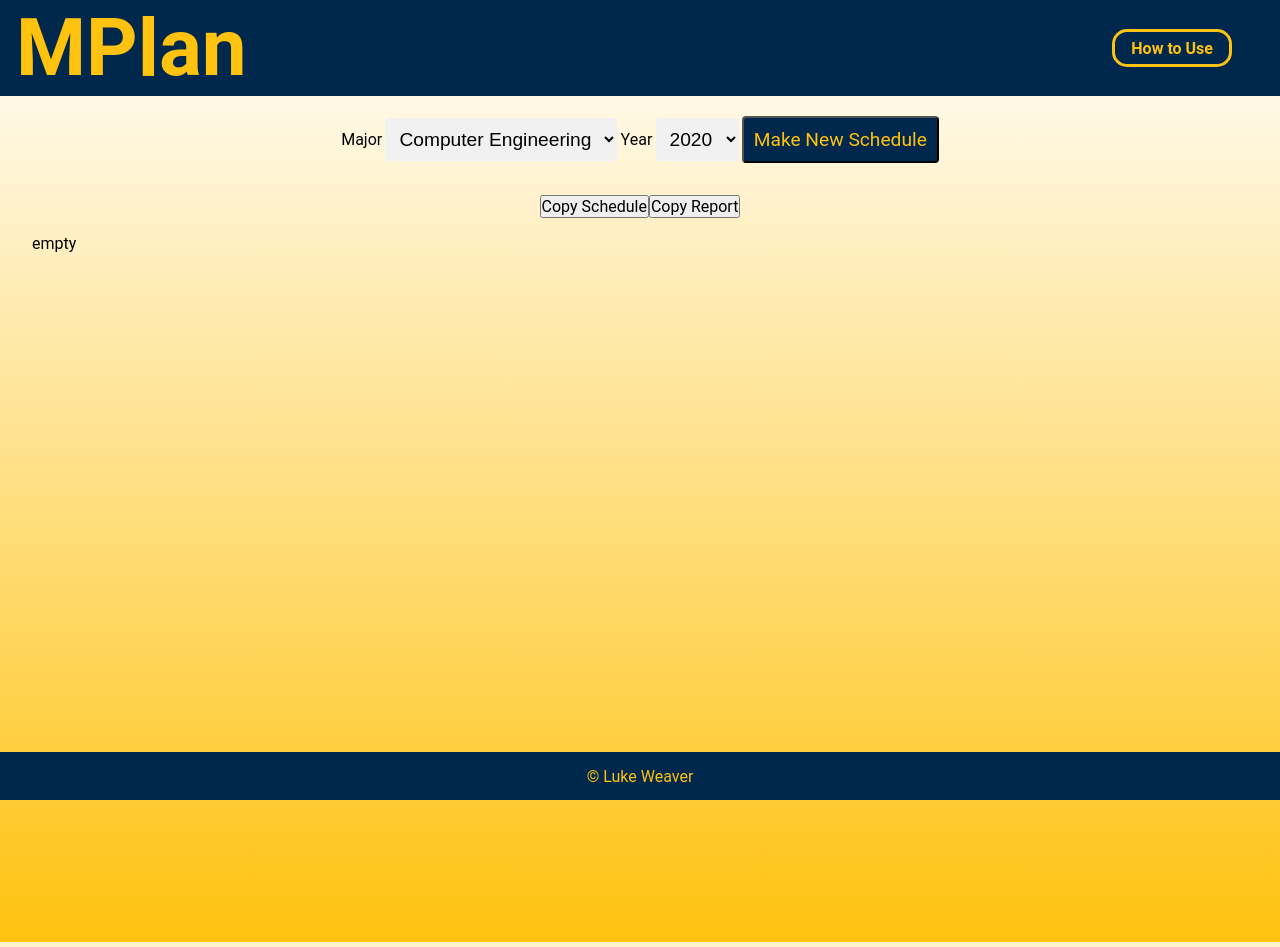
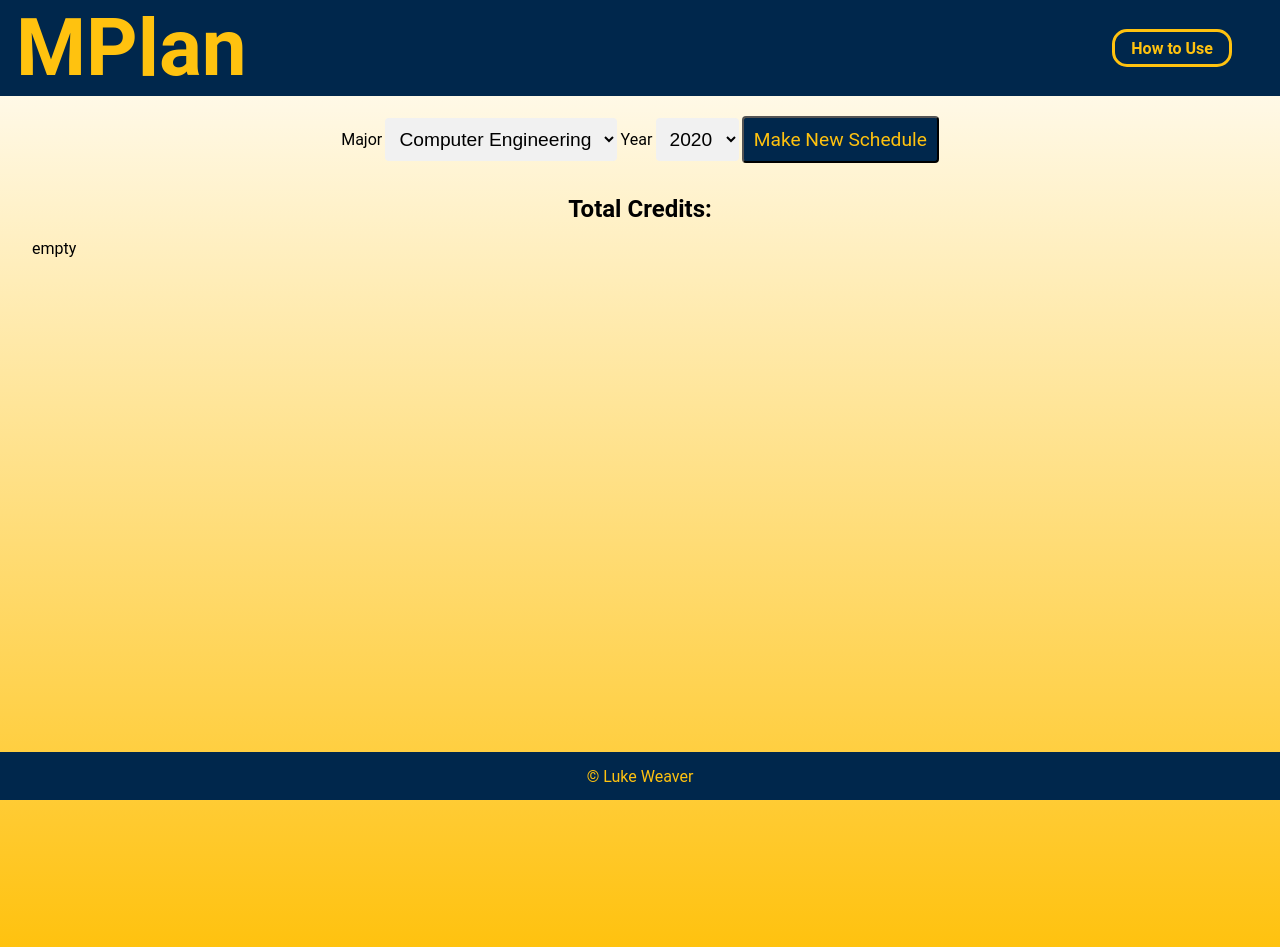
Before and after one commit to umich-4-year-planner/mplan-frontend, a React (Create React App) app: page / in a window 1280 px wide. Built offline with nearby package versions, Linux system fonts and the light colour scheme.

Commit message:
Ready to deploy

```diff
--- a/src/components/HelpScreen.jsx
+++ b/src/components/HelpScreen.jsx
@@ -18,7 +18,7 @@ const HelpScreen = () => {
 					After clicking create schedule, an empty schedule and report should pop up, from
 					here you can start adding classes to the schedule. Classes are inputted in the
 					format from the LSA Course guide, for example: EECS280 or MATH116. As you add
-					classes to the schedule, the report should automatically start updating
+					classes to the schedule, the report should automatically start updating.
 				</p>
 
 				<h2>Using Placeholders</h2>
--- a/src/index.css
+++ b/src/index.css
@@ -113,6 +113,11 @@ a {
 	display: flex;
 	align-items: center;
 	justify-content: center;
+}
+
+.total-credits {
+	font-size: 1.5rem;
+	font-weight: bolder;
 }
 
 /* SCHEDULE VALIDATOR*/
--- a/src/schedule_validator/components/Report.jsx
+++ b/src/schedule_validator/components/Report.jsx
@@ -3,7 +3,7 @@ import RequirementGroup from "./RequirementGroup";
 const Report = ({ report }) => {
 	return (
 			<div className="report">
-			{ Object.keys(report).length !== 0 ? (
+				{Object.keys(report).length !== 0 ? (
 					<>
 						{report.requirement_groups.map((group) => {
 							return <RequirementGroup key={group.name} group={group} />;
@@ -13,6 +13,7 @@ const Report = ({ report }) => {
 					<div></div>
 				)}
 			</div>
+
 	);
 };
 export default Report;
--- a/src/schedule_validator/components/ScheduleValidator.jsx
+++ b/src/schedule_validator/components/ScheduleValidator.jsx
@@ -99,7 +99,7 @@ const ScheduleValidator = () => {
 	return (
 		<div className="schedule-validator">
 			<ScheduleToolbar handleSubmit={handleSubmit} scheduleMeta={scheduleMeta} />
-			<div>
+			{/* <div>
 				<button
 					onClick={() => {
 						copyToClipboard(schedule);
@@ -115,8 +115,8 @@ const ScheduleValidator = () => {
 				>
 					Copy Report
 				</button>
-			</div>
-
+			</div> */}
+			<div className="total-credits">Total Credits: {report.total_credits}</div>
 			<div className="schedule-report-container">
 				{!isEmptyObject(schedule) ? (
 					<>
```
Lines whose indentation alone changed are shown as unchanged.
